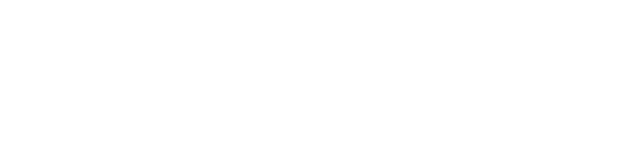
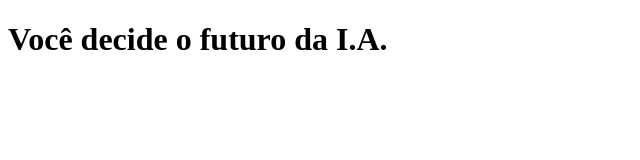
Before and after one commit to leticiadocrime/Miss-o, a plain HTML site: page index.html in a window 1280 px wide. Shown: the whole page, without its empty margins (0-640 px from the left). Drawn offline with Linux system fonts and the light colour scheme.

Commit message:
Update index.html

```diff
--- a/index.html
+++ b/index.html
@@ -4,9 +4,11 @@
     <meta charset="UTF-8">
     <meta name="viewport" content="width=device-width, initial-scale=1.0">
     <link rel="stylesheet" "href="style.css">
-    <title>Document</title>
+    <title>Você decide o futuro da I.A.</title>
 </head>
 <body>
+    <div class="caixa-principal"></div>
+    <h1>Você decide o futuro da I.A.</h1>
 
 </body>
 </html>
```
